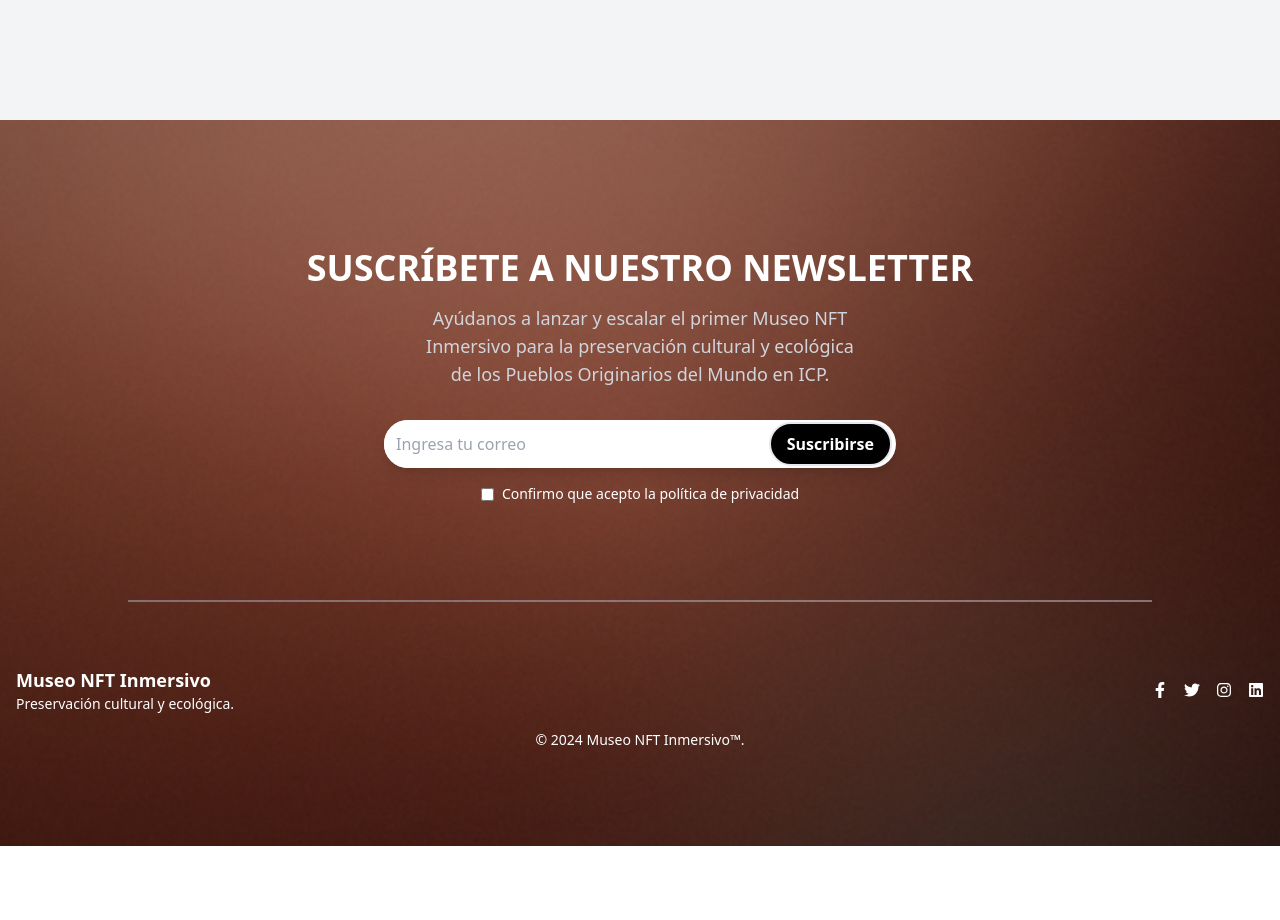
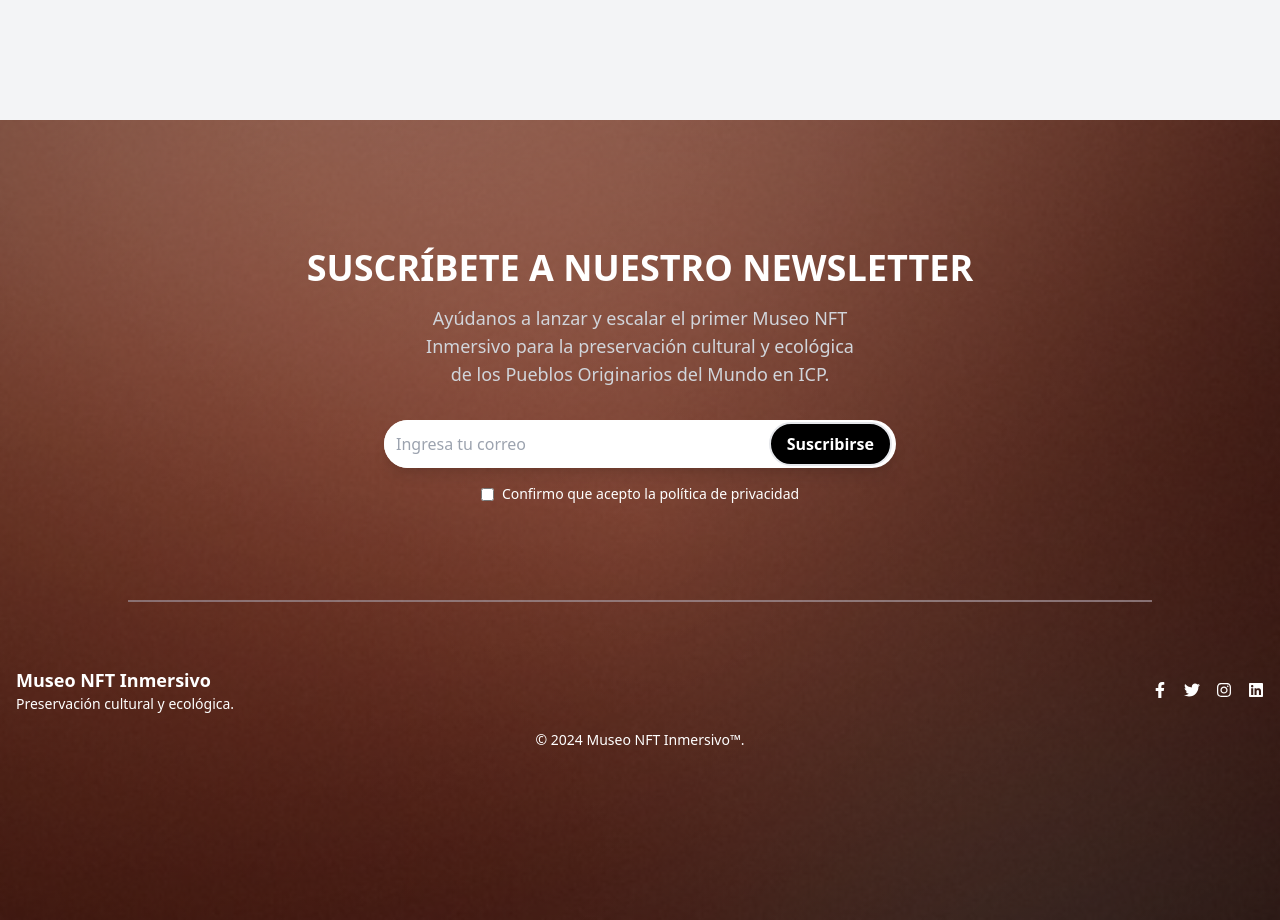
Before and after one commit to vngerus/MuseoNFT, a React (Vite) app: page / in a window 1280 px wide. Shown: the part 1480-2400 px from the top of the page. Before the commit the page ends 2326 px from the top, so only its background shows below. Built offline with nearby package versions, Linux system fonts and the light colour scheme.

Commit message:
fix: de pequeño error de proporcion

```diff
--- a/src/components/shared/BGradient.tsx
+++ b/src/components/shared/BGradient.tsx
@@ -4,23 +4,24 @@ import Footer from '../Footer';
 
 const BGradient: React.FC = () => {
     return (
-        <section className="relative py-16 text-white" aria-label="Newsletter and footer section">
-
+        <section className="relative min-h-screen py-16 text-white" aria-label="Newsletter and footer section">
+            {/* Gradientes y efectos visuales */}
             <div className="absolute inset-0 bg-gradient-to-b from-transparent to-black opacity-90" aria-hidden="true" />
             <div className="absolute inset-0 bg-gradient-to-br from-terracottaRed to-black opacity-90" aria-hidden="true" />
             <div className="absolute inset-0 bg-noise opacity-20" aria-hidden="true" />
             <div className="absolute inset-0 bg-gradient-radial opacity-50" aria-hidden="true" />
 
-
+            {/* Contenido del newsletter */}
             <div className="relative z-50">
                 <Newsletter />
             </div>
 
-
+            {/* Separador */}
             <div className="relative z-20 my-8">
                 <hr className="border-t-2 border-gray-400 opacity-70 w-4/5 mx-auto" />
             </div>
 
+            {/* Contenido del footer */}
             <div className="relative z-50 mt-8">
                 <Footer />
             </div>
```
